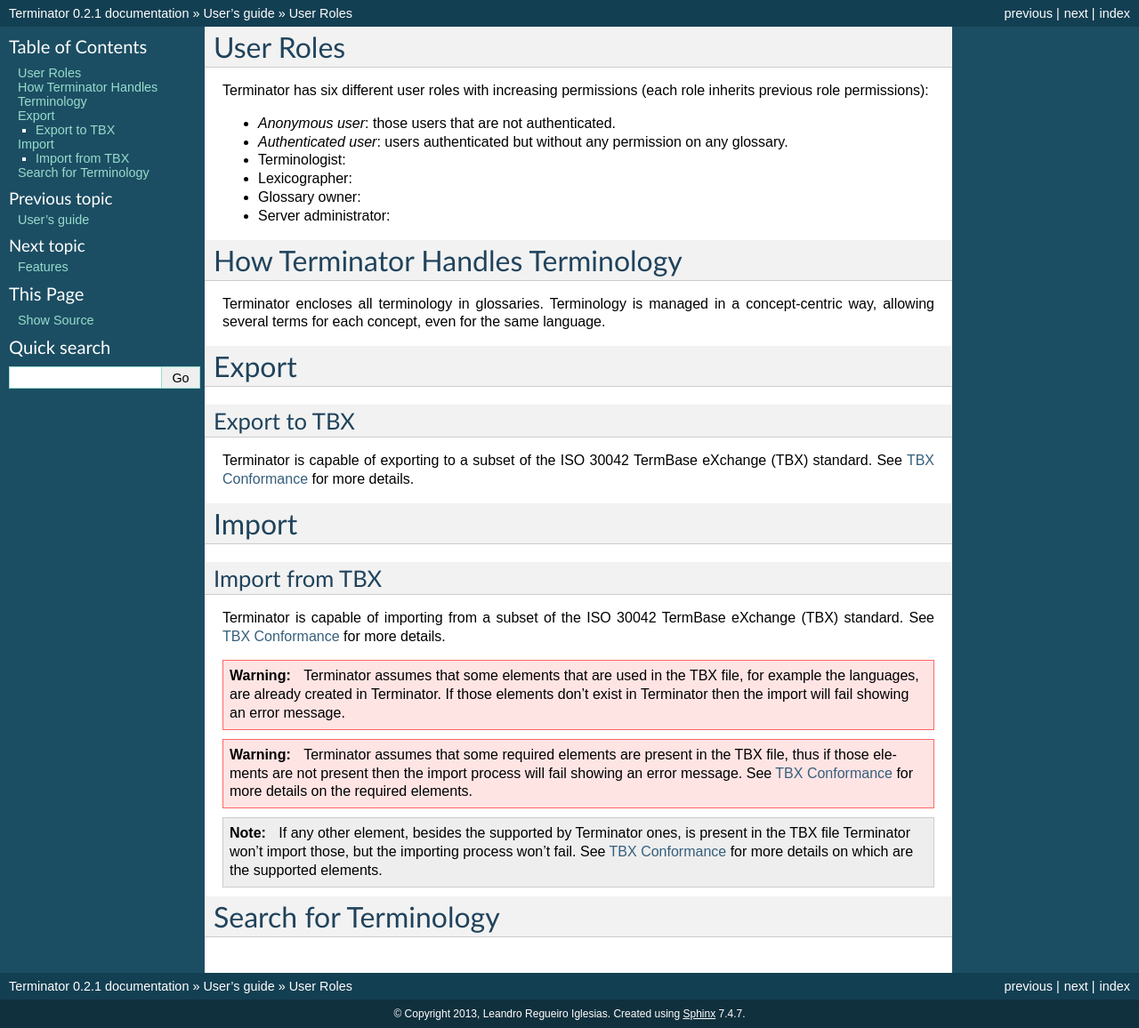
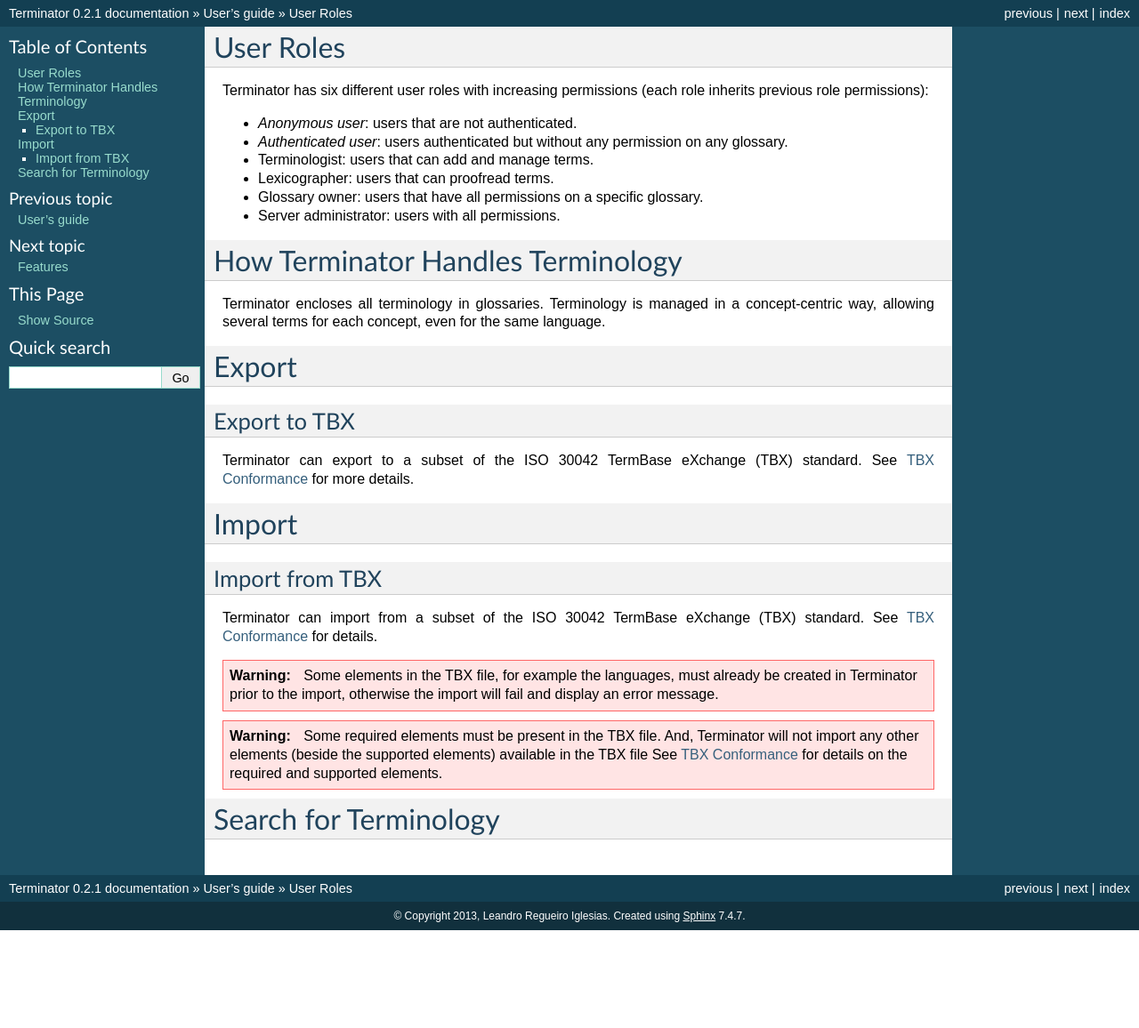
Before and after one commit to translate/terminator, a Sphinx documentation site: the page built from docs/users/getting_started.rst, in a window 1280 px wide. Shown: the whole page at 89% size. Built offline with Sphinx 7.4.7, drawn with Linux system fonts in a browser that asks for light colours; after the commit the page ends 1046 px from its top, so only the background shows below that.

Commit message:
Update getting_started.rst

```diff
--- a/docs/users/getting_started.rst
+++ b/docs/users/getting_started.rst
@@ -6,14 +6,13 @@
 Terminator has six different user roles with increasing permissions (each role
 inherits previous role permissions):
 
-- *Anonymous user*: those users that are not authenticated.
+- *Anonymous user*: users that are not authenticated.
 - *Authenticated user*: users authenticated but without any permission on any
   glossary.
-- Terminologist:
-- Lexicographer:
-- Glossary owner:
-- Server administrator:
-
+- Terminologist: users that can add and manage terms.
+- Lexicographer: users that can proofread terms.
+- Glossary owner: users that have all permissions on a specific glossary.
+- Server administrator: users with all permissions.
 
 How Terminator Handles Terminology
 ==================================
@@ -22,19 +21,13 @@
 concept-centric way, allowing several terms for each concept, even for the same
 language.
 
-
-
 Export
 ======
 
 Export to TBX
 -------------
 
-Terminator is capable of exporting to a subset of the ISO 30042 TermBase
-eXchange (TBX) standard. See :ref:`tbx-conformance` for more details.
-
-
-
+Terminator can export to a subset of the ISO 30042 TermBase eXchange (TBX) standard. See :ref:`tbx-conformance` for more details.
 
 Import
 ======
@@ -42,28 +35,12 @@
 Import from TBX
 ---------------
 
-Terminator is capable of importing from a subset of the ISO 30042 TermBase
-eXchange (TBX) standard. See :ref:`tbx-conformance` for more details.
+Terminator can import from a subset of the ISO 30042 TermBase
+eXchange (TBX) standard. See :ref:`tbx-conformance` for details.
 
+.. warning:: Some elements in the TBX file, for example the languages, must already be created in Terminator prior to the import, otherwise the import will fail and display an error message.
 
-
-
-.. warning:: Terminator assumes that some elements that are used in the TBX
-   file, for example the languages, are already created in Terminator. If
-   those elements don't exist in Terminator then the import will fail showing
-   an error message.
-
-.. warning:: Terminator assumes that some required elements are present in the
-   TBX file, thus if those elements are not present then the import process
-   will fail showing an error message. See :ref:`tbx-conformance` for more
-   details on the required elements.
-
-.. note:: If any other element, besides the supported by Terminator ones, is
-   present in the TBX file Terminator won't import those, but the importing
-   process won't fail. See :ref:`tbx-conformance` for more details on which are
-   the supported elements.
-
-
+.. warning:: Some required elements must be present in the TBX file. And, Terminator will not import any other elements (beside the supported elements) available in the TBX file See :ref:`tbx-conformance` for details on the required and supported elements.
 
 Search for Terminology
 ======================
```
